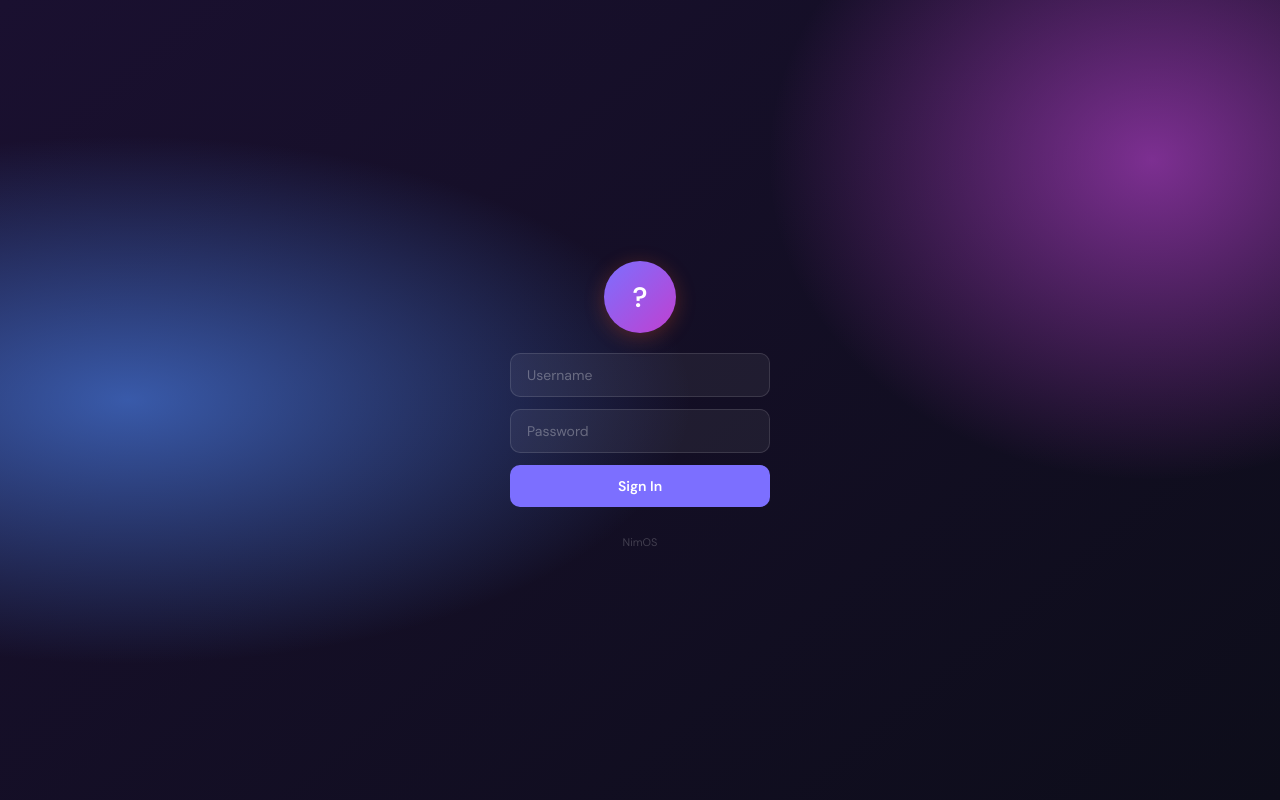
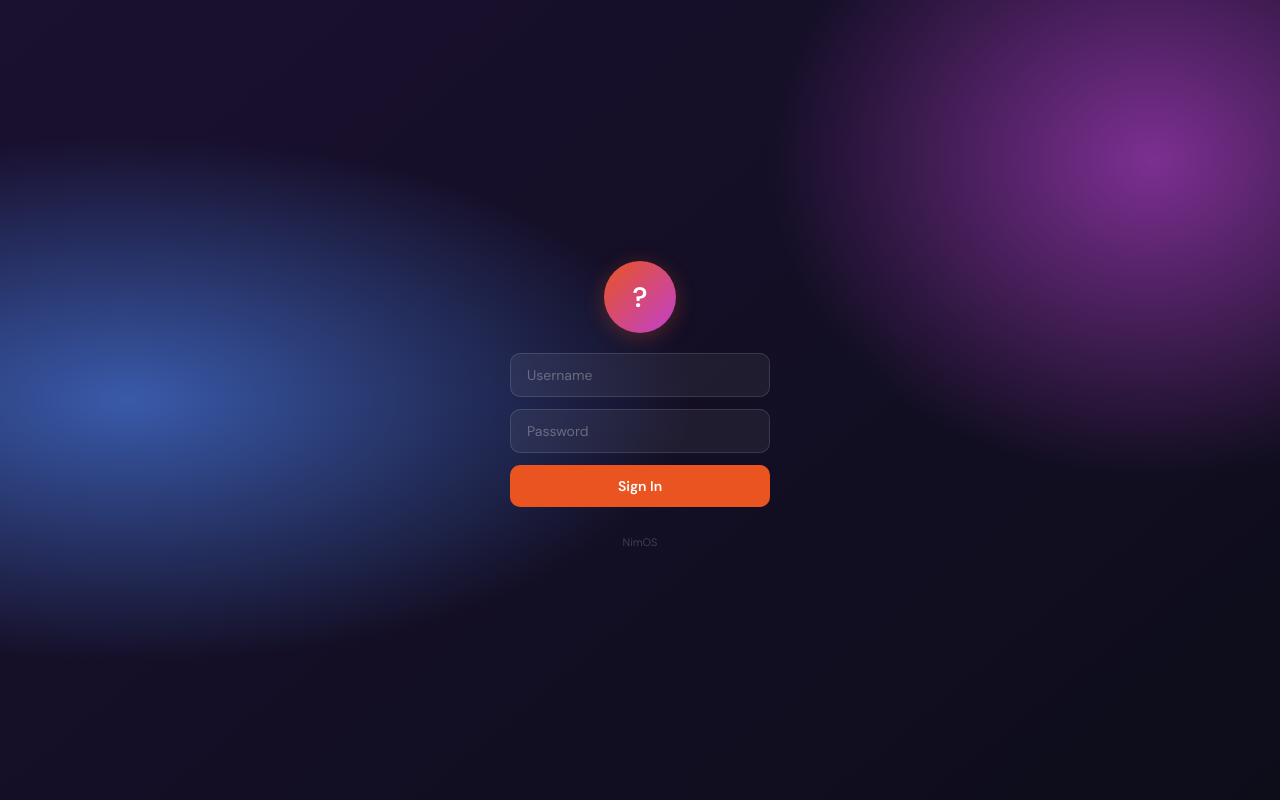
Before and after one commit to andresgv-beep/NimOs-beta-6, a SvelteKit app: page / in a window 1280 px wide. Built offline with nearby package versions, Linux system fonts and the light colour scheme; no server answers.

Commit message:
Add files via upload

```diff
--- a/src/routes/+layout.svelte
+++ b/src/routes/+layout.svelte
@@ -2,4 +2,18 @@
   import '../app.css';
 </script>
 
+<svelte:head>
+  <!-- Aplicar tema base antes del primer render para evitar flash -->
+  <!-- Se sobreescribe en milisegundos cuando loadPrefs aplica el tema real -->
+  {@html `<style>
+    :root {
+      --accent: #E95420;
+      --taskbar-height: 48px;
+      --text-scale: 1;
+      --glow-intensity: 0.5;
+    }
+    html { background: #0d0d0d; }
+  </style>`}
+</svelte:head>
+
 <slot />
--- a/src/routes/+page.svelte
+++ b/src/routes/+page.svelte
@@ -7,8 +7,8 @@
   import Desktop from '$lib/components/Desktop.svelte';
 
   onMount(async () => {
-    await init();
-    await loadPrefs();
+    // Cargar prefs e init en paralelo — no bloquear uno al otro
+    await Promise.all([init(), loadPrefs()]);
   });
 </script>
 
```
